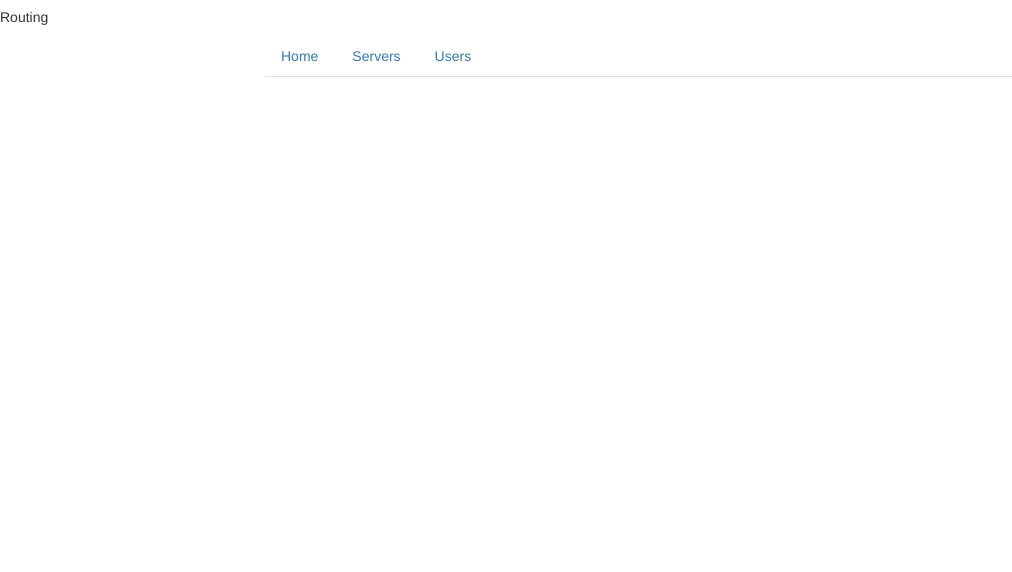
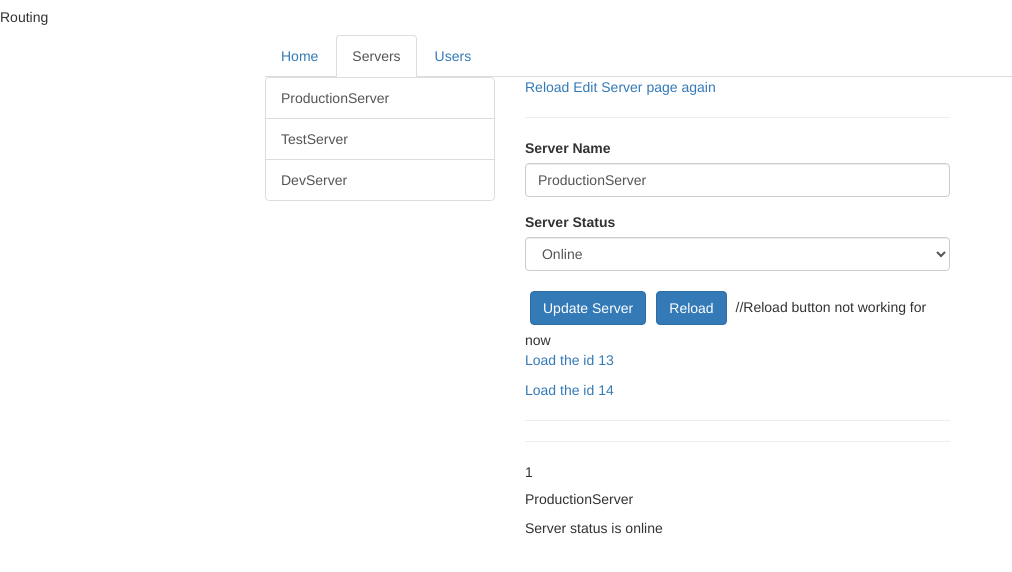
Before and after one commit to sidramowlana/Routings, an Angular app: page /servers/13/ws/wsws in a window 1280 px wide. Before the commit this address led to /. Shown: the top 572 px of the page, without its empty margins (0-1012 px from the left). Built offline with nearby package versions, Linux system fonts and the light colour scheme.

Commit message:
Passing parameters to the url and retrieving them : Uisng routes and programatically ( navigate method)

```diff
--- a/src/app/home/home.component.css
+++ b/src/app/home/home.component.css
@@ -0,0 +1,4 @@
+.btn
+{
+    margin: 5px;
+}
--- a/src/app/home/home.component.html
+++ b/src/app/home/home.component.html
@@ -1,3 +1,4 @@
 <h4>Welcome to Server Manage 4.0</h4>
 <p>Manage your Servers and Users.</p>
 <button class="btn btn-primary" (click)="onLoadServer()">Load Servers</button>
+<button class="btn btn-primary" (click)="onLoadServer1(1)">Load Server 1</button>
--- a/src/app/home/home.component.ts
+++ b/src/app/home/home.component.ts
@@ -16,4 +16,9 @@ export class HomeComponent implements OnInit {
   {
     this.router.navigate(['servers']);
   }
+
+  onLoadServer1(id:number)
+  {
+    this.router.navigate(['/servers', id,'edit'],{queryParams:{allowEdit:'1'}, fragment:'loading'});
+  }
 }
--- a/src/app/servers/edit-server/edit-server.component.css
+++ b/src/app/servers/edit-server/edit-server.component.css
@@ -0,0 +1,4 @@
+.btn
+{
+    margin:5px;
+}
--- a/src/app/servers/edit-server/edit-server.component.html
+++ b/src/app/servers/edit-server/edit-server.component.html
@@ -1,4 +1,5 @@
-<div class="form-group">
+<br>
+<hr><div class="form-group">
   <label for="name">Server Name</label>
   <input
     type="text"
@@ -22,8 +23,14 @@
 <button
   (click)="onUpdateServer()"
   class="btn btn-primary">Update Server</button>
-  <br>
-  <br>
+
 <button
   (click)="onReload()"
-  class="btn btn-primary">Reload</button>
+  class="btn btn-primary">Reload</button> //Reload button not working for now
+  <br>
+  <p><a [routerLink]="['/servers',13,'ws','wsws']">Load the id 13</a></p>
+  <p><a [routerLink]="['/servers',14,'xx','sdsd']">Load the id 14</a></p>
+  <hr>
+  <!-- <p>{{server.id}}</p>
+  <p>{{server.name}}</p>
+  <p>{{server.status}}</p> -->
--- a/src/app/servers/edit-server/edit-server.component.ts
+++ b/src/app/servers/edit-server/edit-server.component.ts
@@ -1,6 +1,6 @@
 import { Component, OnInit, ViewChild, ElementRef } from '@angular/core';
 import { ServerService } from '../server.service';
-import { Router, ActivatedRoute } from '@angular/router';
+import { Router, ActivatedRoute, Params } from '@angular/router';
 
 @Component({
   selector: 'app-edit-server',
@@ -9,7 +9,7 @@ import { Router, ActivatedRoute } from '@angular/router';
 })
 export class EditServerComponent implements OnInit {
 
-  server :{id:number, name:string,status:string};
+  server :{id:number, name:string, status:string};
   // serverName='';
   @ViewChild('serverName') serverName:ElementRef;
   serverStatus='';
@@ -18,13 +18,39 @@ export class EditServerComponent implements OnInit {
      private activatedRoute:ActivatedRoute) { }
 
   ngOnInit() {
+
+    //this code will show the query parameter in the url when the user click the link
+    this.activatedRoute.snapshot.queryParams;
+    this.activatedRoute.snapshot.fragment;
+
+    this.server = {
+      //should have the same name as what is given in the path => id and name
+      id: this.activatedRoute.snapshot.params['id'],
+      name: this.activatedRoute.snapshot.params['name'],
+      status: this.activatedRoute.snapshot.params['status']
+    };
+    //this code will get the parameters from the url and display in the dom
+    this.activatedRoute.params.subscribe(
+      (param:Params)=>
+      {
+        this.server.id = param['id'];
+        this.server.name = param['name'];
+        this.server.status = param['status']
+      });
+
+
+    //gets the server id of server 1
     this.server = this.serverService.getServer(1);
+    //gets the server name and  status
     this.serverName.nativeElement.value = this.server.name;
     this.serverStatus = this.server.status;
-  }
+
+
+   }
 
   onUpdateServer(){
-    this.serverService.updateServer(this.server.id,{name:this.serverName.nativeElement.value,status:this.serverStatus});
+    this.serverService.
+      updateServer(this.server.id,{name:this.serverName.nativeElement.value,status:this.serverStatus});
   }
   onReload()
   {
--- a/src/app/servers/server/server.component.html
+++ b/src/app/servers/server/server.component.html
@@ -1,2 +1,3 @@
+<p>{{server.id}}</p>
 <h5>{{server.name}}</h5>
 <p>Server status is {{server.status}}</p>
--- a/src/app/servers/servers.component.html
+++ b/src/app/servers/servers.component.html
@@ -1,17 +1,44 @@
 <div class="row">
   <div class="col-xs-12 col-sm-4">
     <div class="list-group">
-      <a href="#"
+      <a
+        [routerLink]="['/servers',server.id,'edit']"
+        [queryParams]="{allow:server.id}"
+        fragment="loading"
+        class="list-group-item"
+        *ngFor="let server of servers">
+        {{server.name}}
+      </a>
+    </div>
+  </div>
+  <div class="col-xs-12 col-sm-7">
+    <a routerLink="/server">Reload Edit Server page again</a>
+    <app-edit-server></app-edit-server>
+    <hr>
+    <app-server></app-server>
+  </div>
+</div>
+
+
+
+<!--
+<div class="row">
+  <div class="col-xs-12 col-sm-4">
+    <div class="list-group">
+      <a
       class="list-group-item"
-      *ngFor="let server of servers">
+      *ngFor="let server of servers"
+      [routerLink]="['/servers',server.id,'edit']"
+      [queryParams]="{allowId:server.id, allowName:server.name }"
+      fragment="loading">
       {{server.name}}
     </a>
     </div>
   </div>
 <div class="row">
-  <a routerLink="/server">ReloadServers page again</a>
+  <a routerLink="/server">Reload Edit Server page</a>
     <app-edit-server></app-edit-server>
     <hr>
     <app-server></app-server>
 </div>
-</div>
+</div> -->
--- a/src/app/users/user/user.component.html
+++ b/src/app/users/user/user.component.html
@@ -1,2 +1,6 @@
 <p>User with ID {{user.id}} loaded</p>
 <p>User name is {{user.name}}</p>
+<hr>
+<a [routerLink]="['/users',10,'luffy']">Load Luffy with id 10</a><br>
+<a [routerLink]="['/users',20,'zoro']">Load Zoro with id 20</a><br>
+<a [routerLink]="['/users',30,'robin']">Load Robin with id 30</a>
--- a/src/app/users/user/user.component.ts
+++ b/src/app/users/user/user.component.ts
@@ -1,22 +1,35 @@
-import { Component, OnInit } from '@angular/core';
-import { ActivatedRoute } from '@angular/router';
+import { Component, OnInit, OnDestroy } from '@angular/core';
+import { ActivatedRoute, Params } from '@angular/router';
+import { Subscription } from 'rxjs';
 
 @Component({
   selector: 'app-user',
   templateUrl: './user.component.html',
   styleUrls: ['./user.component.css']
 })
-export class UserComponent implements OnInit {
+export class UserComponent implements OnInit, OnDestroy {
 
   user:{id:number, name:string};
   constructor(private activatedRoute:ActivatedRoute) { }
+  paramsSubscription:Subscription;
 
   ngOnInit() {
     this.user = {
-      //should have the same name as what is given in the path id and name
+      //should have the same name as what is given in the path => id and name
       id: this.activatedRoute.snapshot.params['id'],
       name: this.activatedRoute.snapshot.params['name']
     };
+    this.paramsSubscription = this.activatedRoute.params.subscribe(
+      (param:Params)=>
+      {
+        this.user.id = param['id'];
+        this.user.name = param['name'];
+      }
+    );
   }
 
+ ngOnDestroy()
+  {
+    this.paramsSubscription.unsubscribe();
+  }
 }
```
Also changed, not shown: src/app/app.module.ts (+5 -2 lines).
